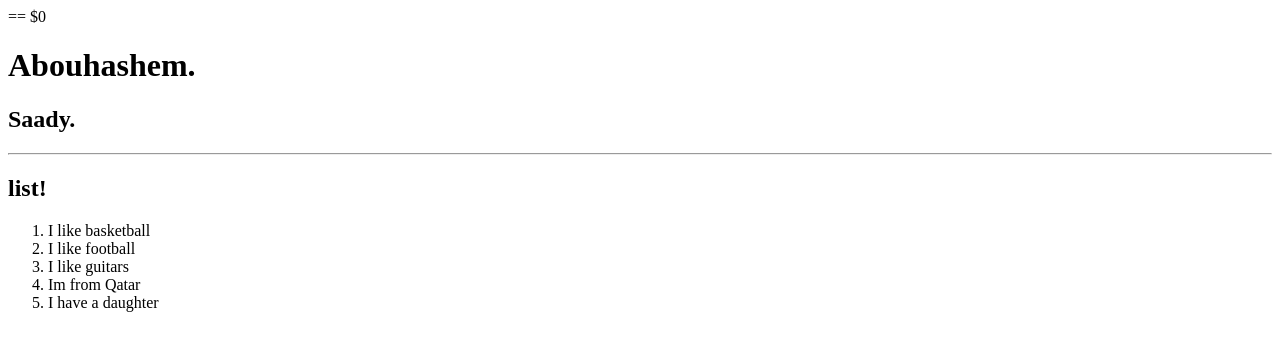
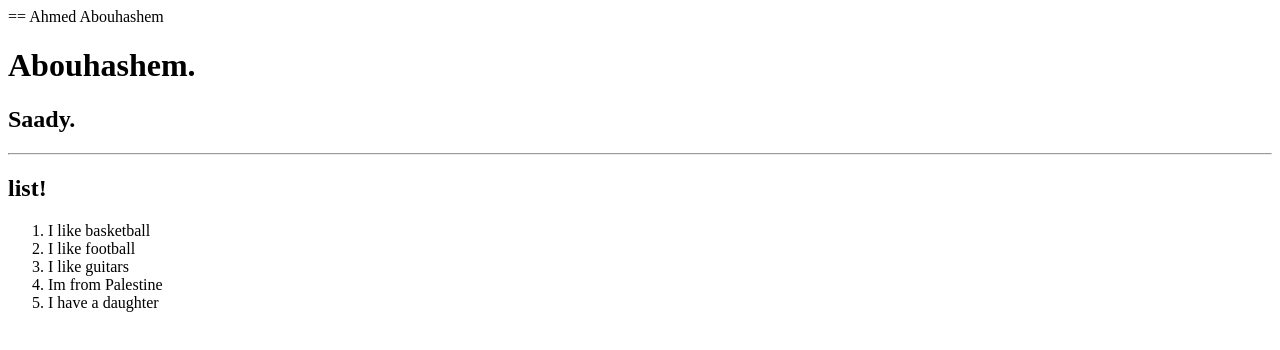
Before and after one commit to abouhashemahmed/username.github.io, a plain HTML site: page index.html in a window 1280 px wide. Drawn offline with Linux system fonts and the light colour scheme.

Commit message:
Update index.html

```diff
--- a/index.html
+++ b/index.html
@@ -1,5 +1,5 @@
 <!doctype html>
-<head>== $0
+<head>== Ahmed Abouhashem
 <title> Ahmed </title>
 <basefont size="4">
 <body bgcolor="FFFFFF">
@@ -15,7 +15,7 @@
   <li>I like basketball
   </li><li>I like football
   </li><li>I like guitars
-  </li><li>Im from Qatar
+  </li><li>Im from Palestine
   </li><li>I have a daughter
 </li></ol>
 
```
